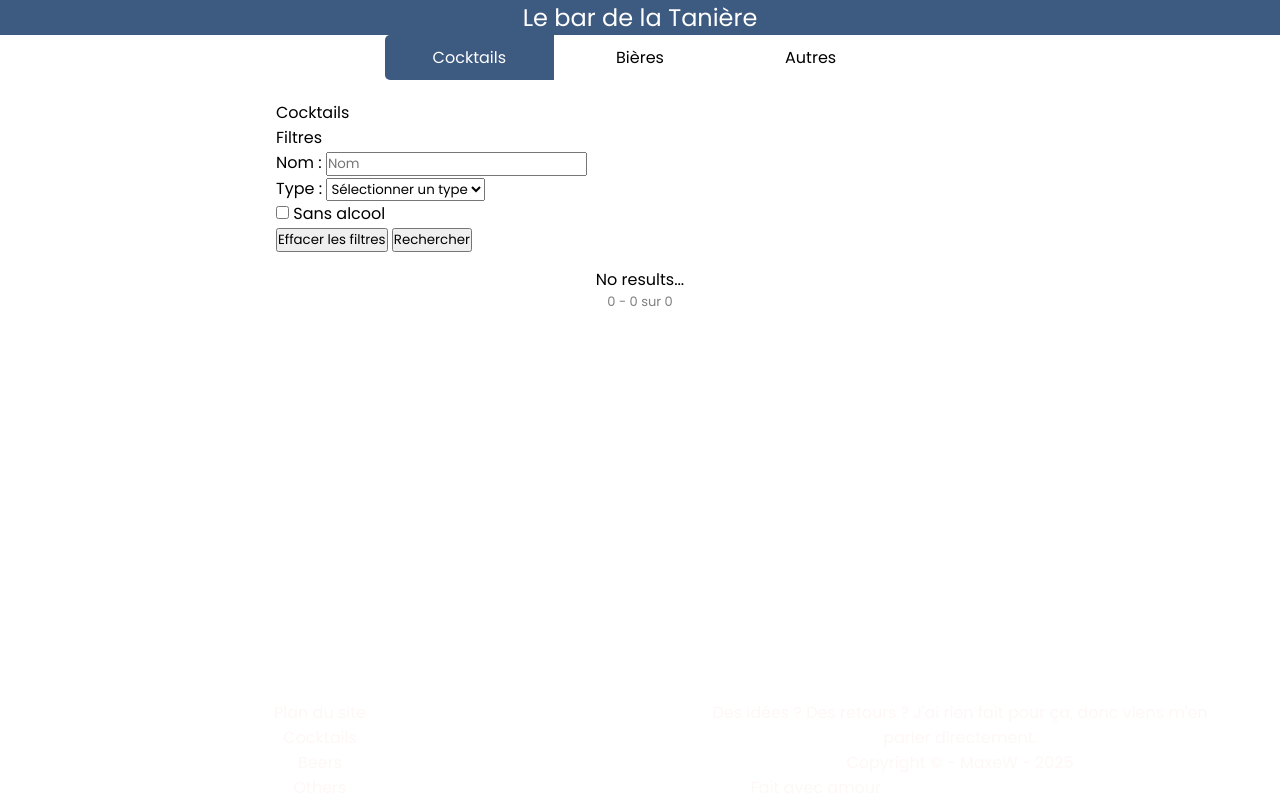
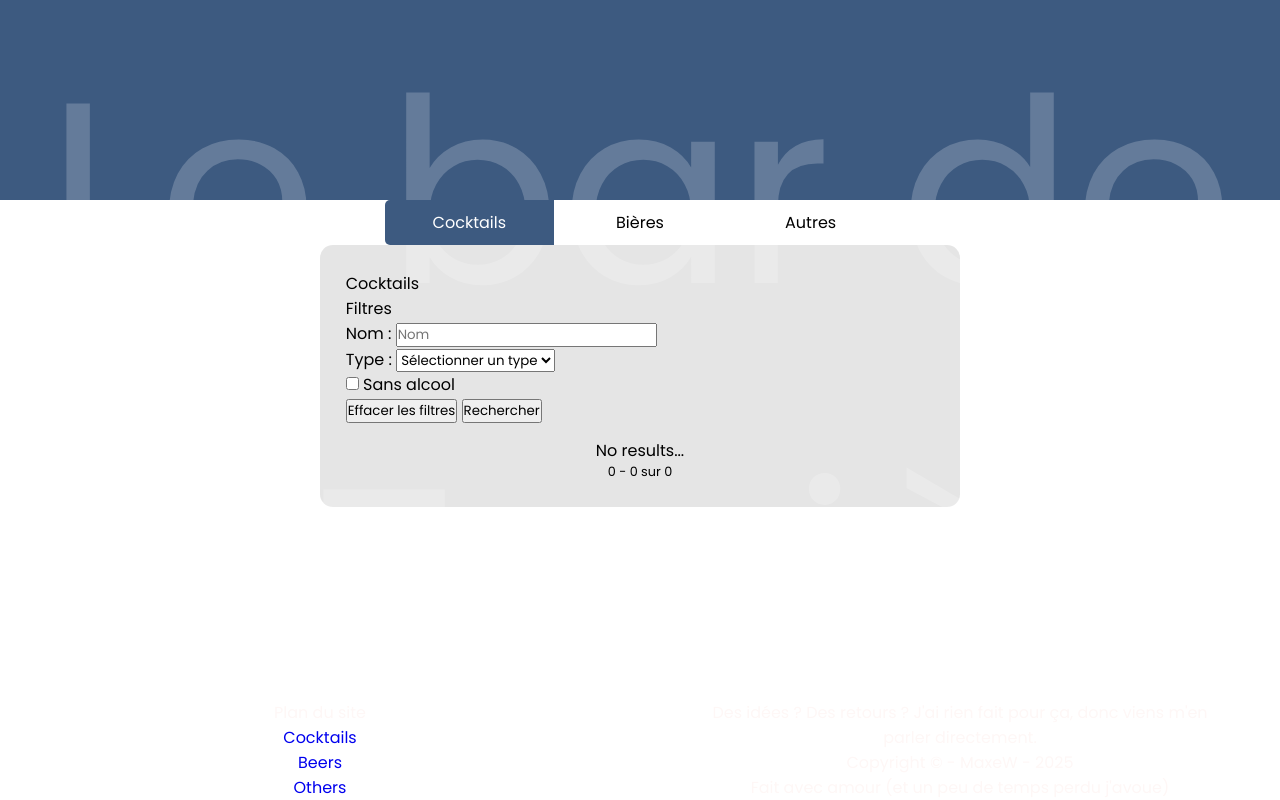
Before and after one commit to B4nanaJuice/bar-manager, a Flask app: page /cocktails in a window 1280 px wide. Run offline with Flask 3, Linux system fonts and the light colour scheme; data that the repository does not hold is empty; some libraries are stand-ins or nearby versions.

Commit message:
Changed style of basic components

```diff
--- a/static/css/base.css
+++ b/static/css/base.css
@@ -13,22 +13,21 @@
 }
 
 * {
+    padding: 0;
     margin: 0;
-    padding: 0;
     box-sizing: border-box;
 
     font-family: "Poppins", sans-serif;
-    font-weight: 400;
+    font-weight: 500;
     font-style: normal;
-
-    /* For css "debugging" */
-    /* border: black solid 1px; */
 }
 
-body {
-    background: var(--primary-lighter);
-    min-height: 100vh;
-    position: relative;
+h2 {
+    font-size: var(--text-big);
+}
+
+p, label {
+    font-size: var(--text-normal);
 }
 
 ul {
@@ -37,84 +36,50 @@ ul {
 
 a {
     text-decoration: none;
-    color: var(--primary-lighter);
 }
 
-h1 {
-    width: 100%;
-    text-align: center;
-    font-size: 15rem;
-    font-weight: bolder;
-    color: rgba(0, 0, 0, 0.2);
-}
-
-.small {
-    font-size: small;
-}
-
-.description {
-    color: rgba(0, 0, 0, 0.5);
-}
-
-.description-light {
-    color: rgba(255, 255, 255, 0.5);
-}
-
-/* HEADER */
-
 .header {
-    width: 100%;
-    padding: var(--default-spacing) 0px var(--default-spacing) 0px;
-    margin: 0 0 var(--default-spacing) 0;
-    background: var(--primary);
+    background-color: var(--primary);
+    max-height: 25vh;
 }
 
 .header h2 {
     width: 100%;
     text-align: center;
-    color: white;
+    font-size: calc(var(--text-big) * 10);
+    /* transform: translateY(35%); */
+    color: rgba(255, 255, 255, .2);
 }
 
-/* CONTENT */
+.content {
+    width: 50vw;
+    margin: auto;
+    border-radius: var(--text-small);
+    background: rgba(0, 0, 0, .1);
 
-.content {
-    width: 40%;
-    margin: auto;
-    padding: 20px;
-    border-radius: 10px;
-    background: white;
+    border-radius: var(--text-small);
+    padding: var(--text-big);
 }
 
-.item-list li {
-    padding: 10px;
-    margin: 1px;
-    background: white;
+.small {
+    font-size: var(--text-small);
 }
 
-.item-list li {
-    border-bottom: solid var(--primary-lighter) 1px;
+.dark, .light {
+    padding: var(--text-big);
 }
 
-@media screen and (min-width: 1920px) {
-    .content {
-        width: 40%;
-    }
+.dark {
+    background: var(--dark);
+    color: var(--light);
 }
 
-@media screen and (min-width: 1040px) and (max-width: 1919px) {
-    .content {
-        width: 60%;
-    }
+.light {
+    background: var(--light);
+    color: var(--dark);
 }
 
-@media screen and (min-width: 810px) and (max-width: 1039px) {
-    .content {
-        width: 80%;
-    }
+.button-list {
+    display: flex;
+    flex-direction: row;
 }
-
-@media screen and (max-width: 809px) {
-    .content {
-        width: 90%;
-    }
-}
```
